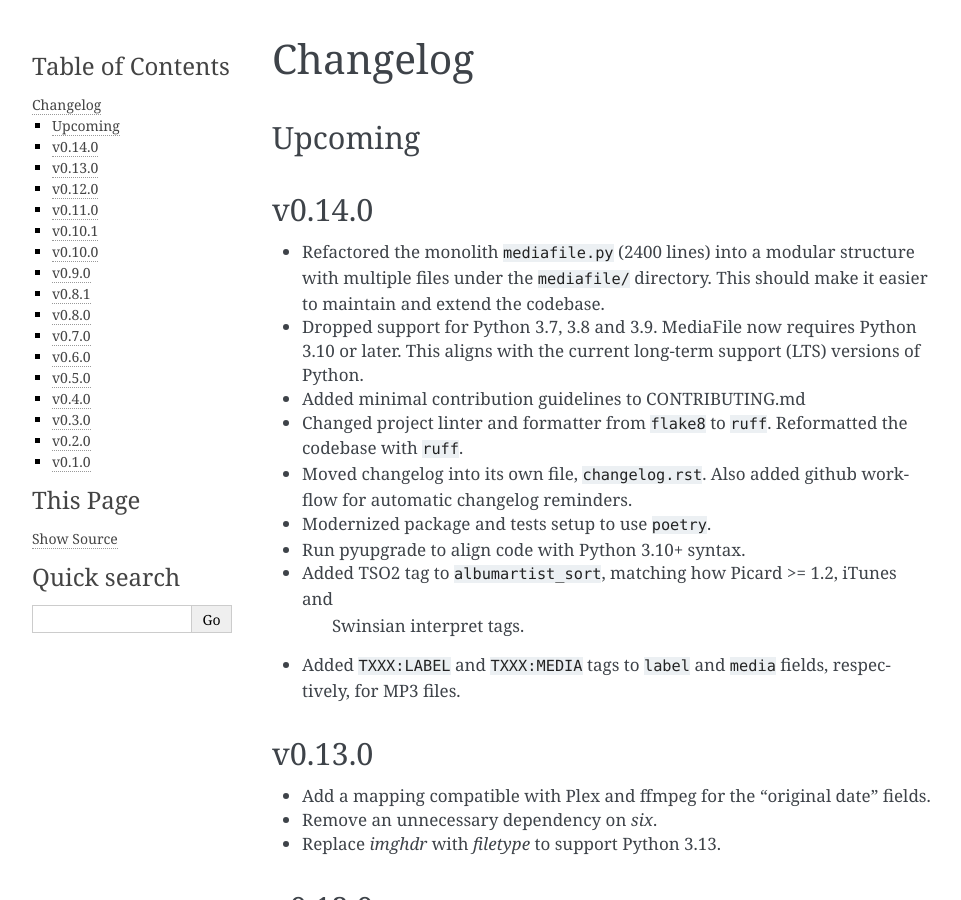
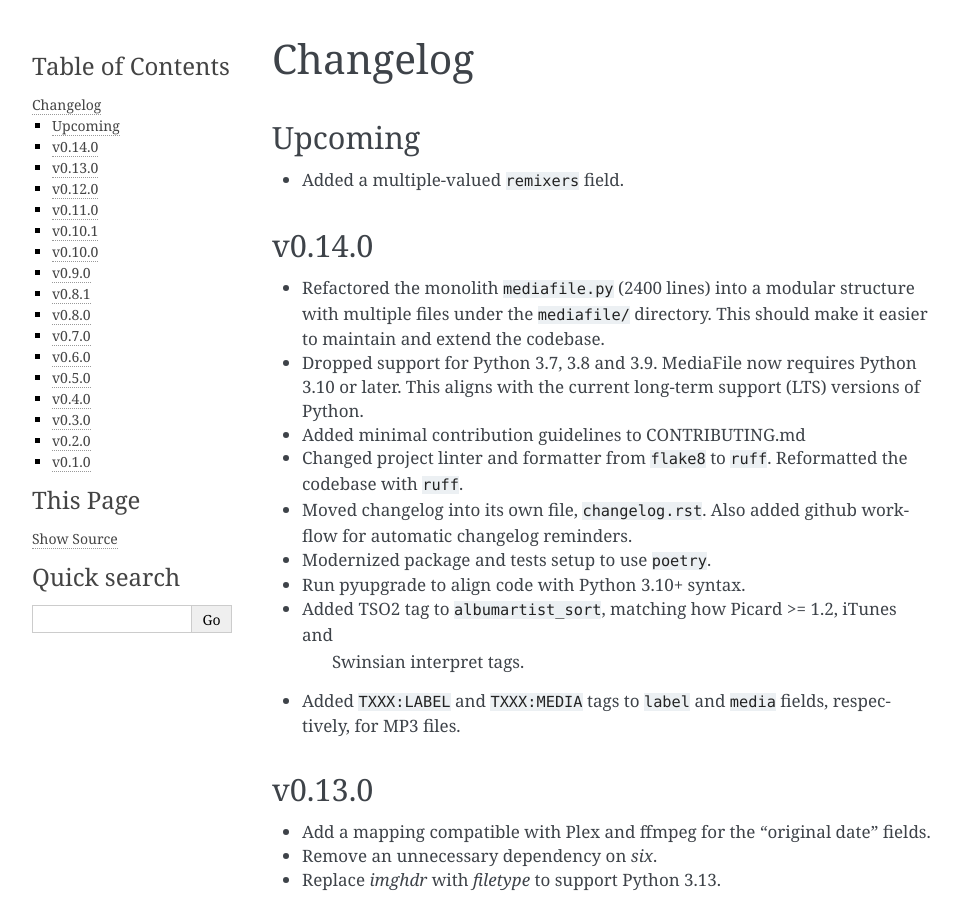
Before and after one commit to beetbox/mediafile, a Sphinx documentation site: the page built from docs/changelog.rst, in a window 1280 px wide and 900 px high. Shown: the whole window, without its empty margins (148-1109 px from the left). Built offline with Sphinx 7.4.7, drawn with Linux system fonts in a browser that asks for light colours.

Commit message:
Updated docs

```diff
--- a/README.rst
+++ b/README.rst
@@ -30,6 +30,9 @@ mediafile``. It works on Python 3.10 or later. Then:
     f.artist = "The Beatles"
     f.save()
 
+MediaFile also exposes plural fields for repeated metadata values, such as
+``artists``, ``albumartists``, and ``remixers``.
+
 .. _on pypi: https://pypi.python.org/pypi/mediafile
 
 Documentation
--- a/docs/changelog.rst
+++ b/docs/changelog.rst
@@ -3,6 +3,8 @@ Changelog
 
 Upcoming
 --------
+
+- Added a multiple-valued ``remixers`` field.
 
 v0.14.0
 -------
--- a/docs/index.rst
+++ b/docs/index.rst
@@ -28,7 +28,7 @@ naming. MediaFile supports:
 
 - basic fields like ``title``, ``album``, ``artist`` and ``albumartist``,
 - sorting variants like ``albumartist_sort`` and ``composer_sort``,
-- plural/list variants like ``artists`` and ``albumartists``,
+- plural/list variants like ``artists``, ``albumartists`` and ``remixers``,
 - identifiers like ``asin``, ``isrc`` or ``mb_releasegroupid``,
 - dates like the release ``year``, ``month`` and ``day`` with convenience
   wrapper ``date``,
```
